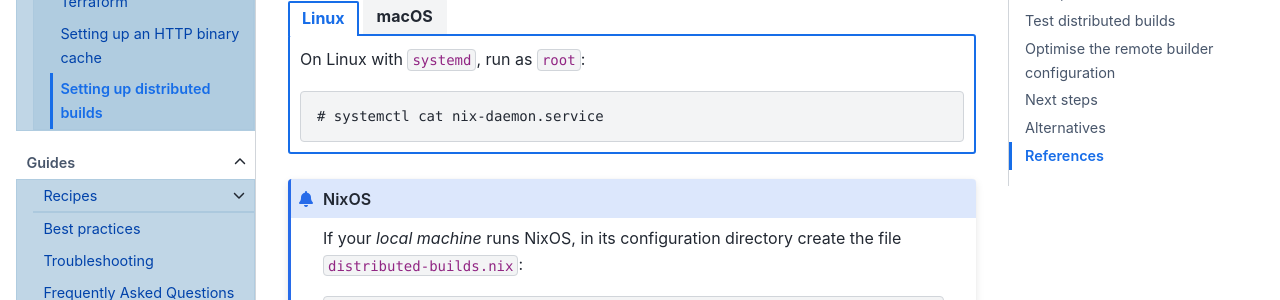
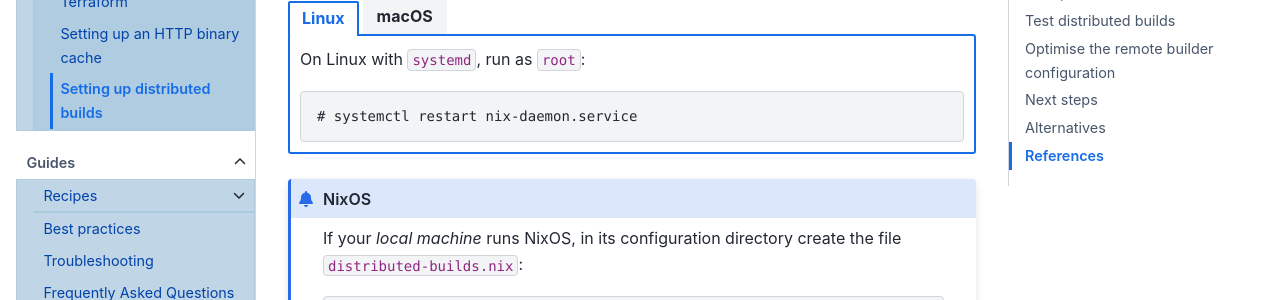
Before and after one commit to NixOS/nix.dev, a Sphinx documentation site: the page built from source/tutorials/nixos/distributed-builds-setup.md, in a window 1280 px wide and 900 px high, scrolled down 3058 px. Shown: the part 152-452 px from the top of the window. Built offline with Sphinx 7.4.7 and the Sphinx Book theme 1.1.4, drawn with Linux system fonts in a browser that asks for light colours.

Commit message:
distributed builds: fix command (#1128)

````diff
--- a/source/tutorials/nixos/distributed-builds-setup.md
+++ b/source/tutorials/nixos/distributed-builds-setup.md
@@ -156,7 +156,7 @@ To activate this configuration, restart the Nix daemon:
 On Linux with `systemd`, run as `root`:
 
 ```shell-session
-# systemctl cat nix-daemon.service
+# systemctl restart nix-daemon.service
 ```
 ::::
 
````
